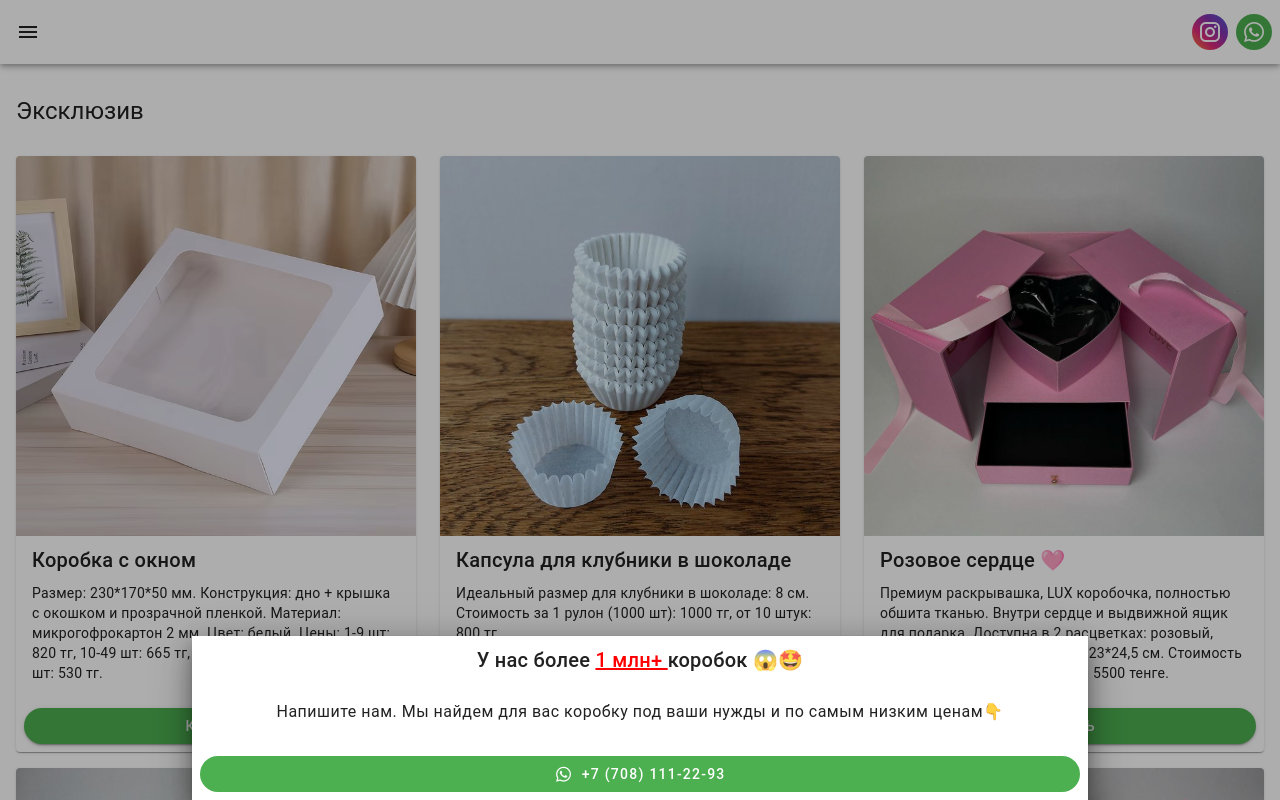
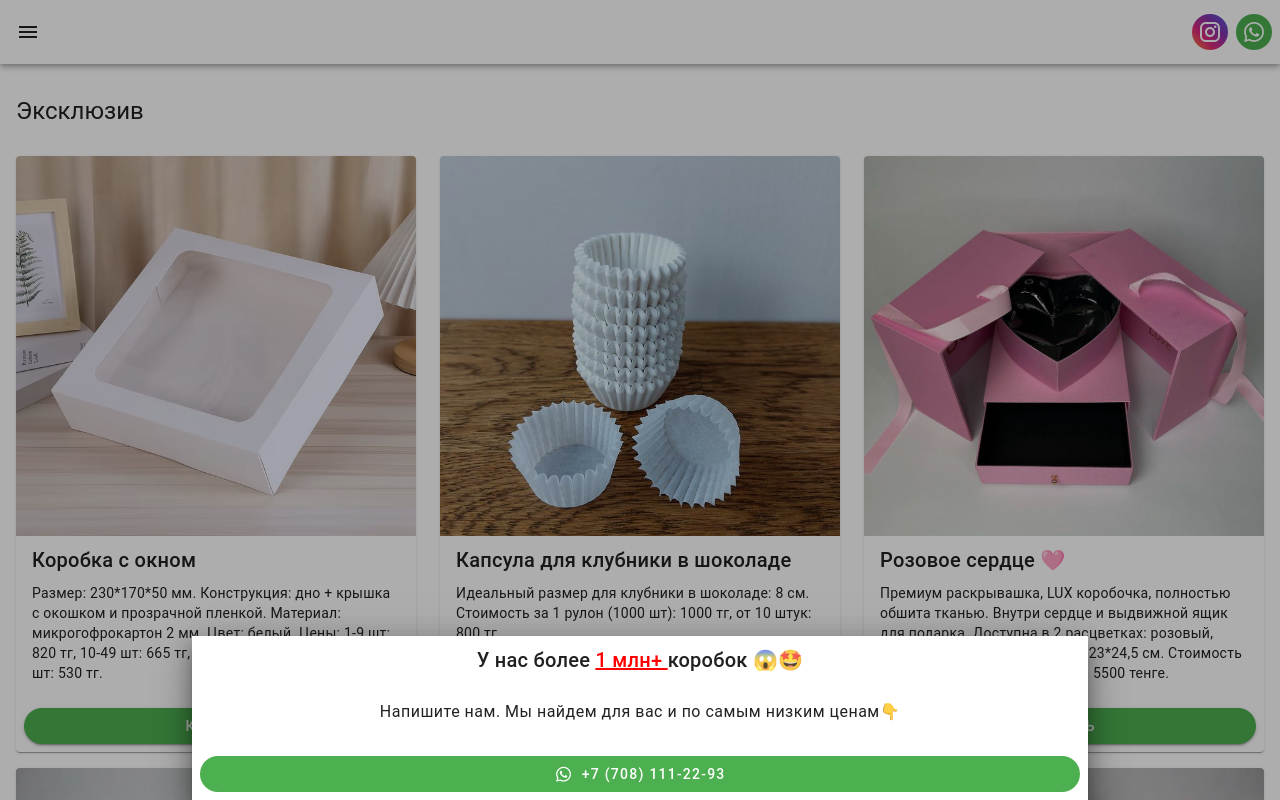
Before and after one commit to xalidevxx/korobka2.kz, a Nuxt app: page / in a window 1280 px wide. Built offline with nearby package versions, Linux system fonts and the light colour scheme.

Commit message:
fix: text

```diff
--- a/app/app.vue
+++ b/app/app.vue
@@ -49,8 +49,7 @@
 					коробок 😱🤩
 				</v-card-title>
 				<v-card-text>
-					Напишите нам. Мы найдем для вас коробку под ваши нужды и по самым
-					низким ценам👇
+					Напишите нам. Мы найдем для вас и по самым низким ценам👇
 				</v-card-text>
 				<v-card-actions>
 					<WhatsAppButton />
@@ -61,11 +60,11 @@
 </template>
 
 <script setup lang="ts">
+import { useRoute, useRouter } from '#app';
 import { ref } from 'vue';
 import { useTheme } from 'vuetify';
 import { categories } from './data/categories';
 import type { ICategory } from './interfaces/category.interface';
-import { useRouter, useRoute } from '#app';
 
 const metaTitle =
 	'Картонные коробки купить Алматы, Астана, Шымкент - подарочные, упаковочные - Korobka2.kz';
```
